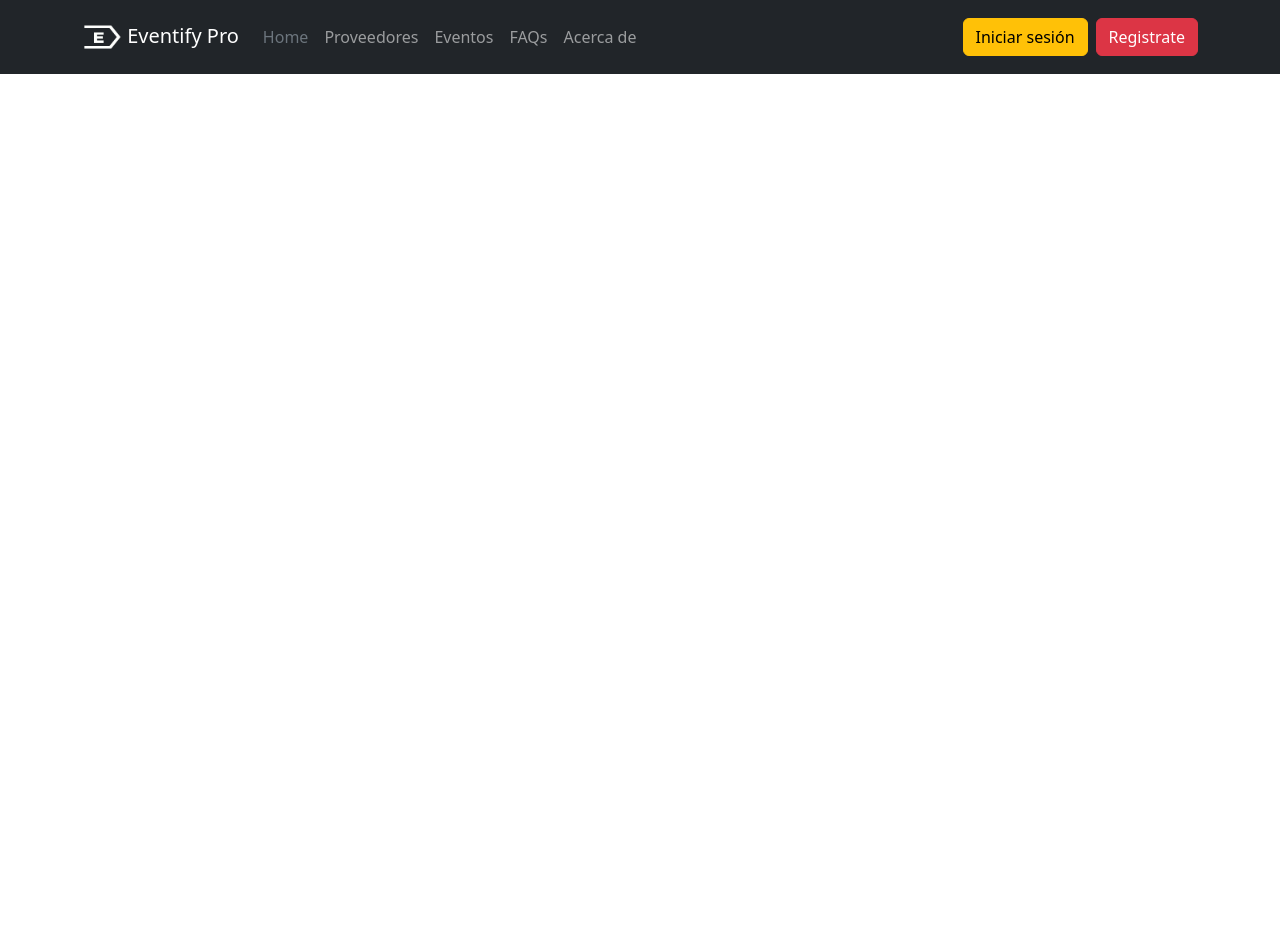
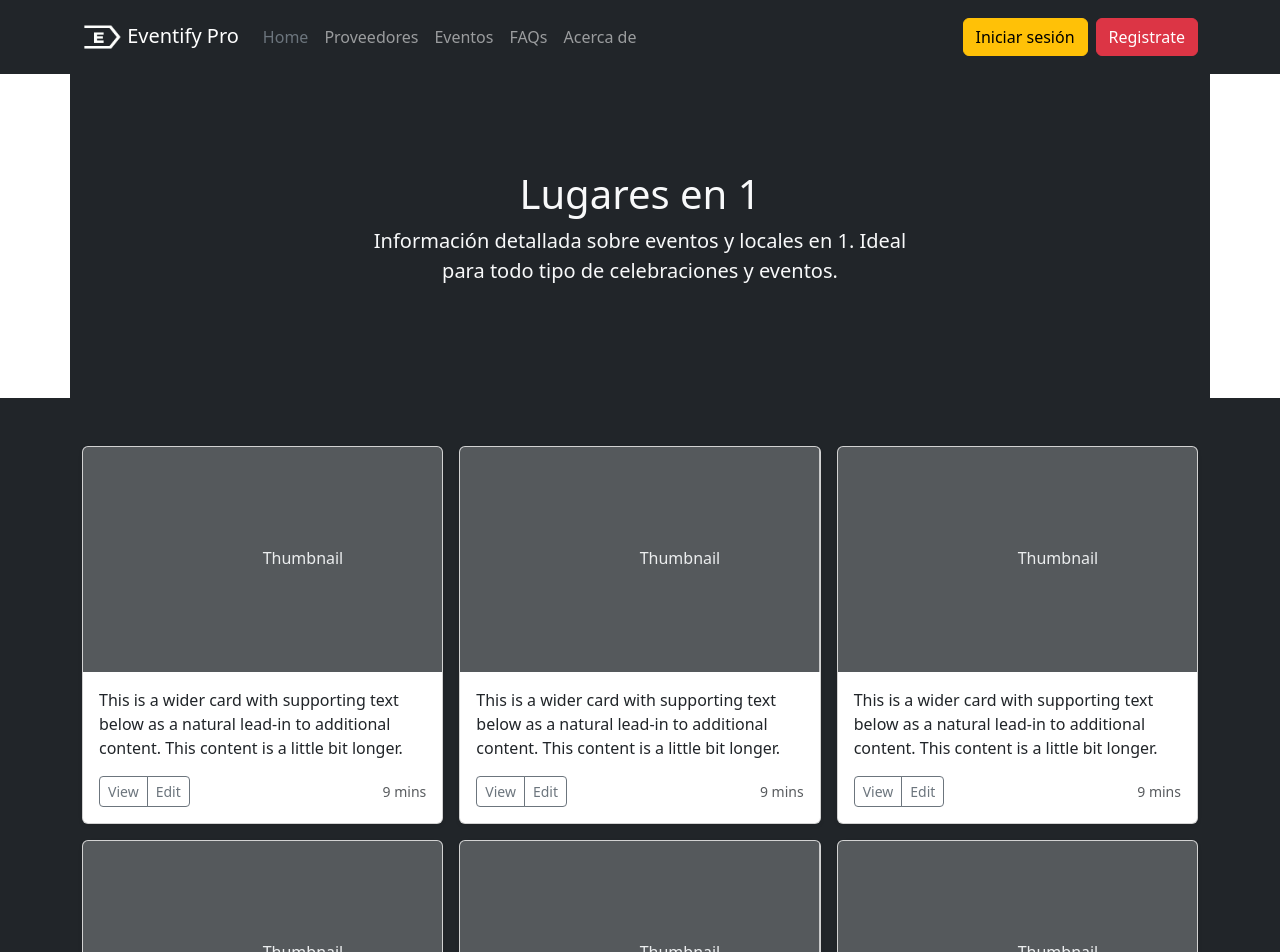
Before and after one commit to ignaciofrag/Eventify-pro-base, a React (Create React App) app: page /city/1 in a window 1280 px wide. Shown: the top 952 px of the page. Before the commit the page ends 800 px from the top, so only its background shows below. Built offline with nearby package versions, Linux system fonts and the light colour scheme.

Commit message:
newfeature cityview

```diff
--- a/src/App.js
+++ b/src/App.js
@@ -5,6 +5,7 @@ import NavigationBar from './components/navbar';
 import UserNavbar from './components/usernavbar'; // Asegúrate de que este es el nombre correcto y la ruta del archivo
 import LoginModal from './components/login'
 import UserDashboard from './views/userdashboard';
+import Cityview from './views/Cityview';
 import 'bootstrap/dist/css/bootstrap.min.css';
 import "@fortawesome/fontawesome-free/css/all.min.css";
 
@@ -19,6 +20,7 @@ function App() {
         <Routes>
           <Route path="/" element={<Home />} />
           <Route path="/userdashboard" element={<UserDashboard />} />
+          <Route path="/city/:cityName" element={<Cityview />} />
           {/* Agregar más rutas aquí */}
         </Routes>
         <LoginModal show={showLogin} onHide={() => setShowLogin(false)} />
--- /dev/null
+++ b/src/views/Cityview.js
@@ -0,0 +1,54 @@
+import React from 'react';
+import { Container, Row, Col, Card, Button } from 'react-bootstrap';
+import { useParams } from 'react-router-dom';
+
+function Cityview() {
+  const { cityName } = useParams();
+
+  // Supongamos que tienes datos más detallados que podrías cargar aquí, posiblemente desde un API o un objeto.
+  const cityData = {
+    title: `Lugares en ${cityName}`,
+    description: `Información detallada sobre eventos y locales en ${cityName}. Ideal para todo tipo de celebraciones y eventos.`,
+    imgSrc: `/path/to/images/${cityName}.jpg` // Asegúrate de tener una estructura de almacenamiento de imágenes coherente
+  };
+
+  return (
+    <main>
+      <section className="py-5 text-center container bg-dark text-light">
+        <div className="row py-lg-5">
+          <div className="col-lg-6 col-md-8 mx-auto">
+            <h1 className="fw-light text-light">{cityData.title}</h1> {/* Utilizando el título de cityData */}
+            <p className="lead">{cityData.description}</p>
+
+          </div>
+        </div>
+      </section>
+
+      <div className="album py-5 bg-dark">
+        <Container>
+          <Row xs={1} sm={2} md={3} className="g-3">
+            {[...Array(9)].map((_, index) => (
+              <Col key={index}>
+                <Card className="shadow-sm">
+                  <svg className="bd-placeholder-img card-img-top" width="100%" height="225" xmlns="http://www.w3.org/2000/svg" role="img" aria-label="Placeholder: Thumbnail" preserveAspectRatio="xMidYMid slice" focusable="false"><title>Placeholder</title><rect width="100%" height="100%" fill="#55595c"></rect><text x="50%" y="50%" fill="#eceeef" dy=".3em">Thumbnail</text></svg>
+                  <Card.Body>
+                    <p className="card-text">This is a wider card with supporting text below as a natural lead-in to additional content. This content is a little bit longer.</p>
+                    <div className="d-flex justify-content-between align-items-center">
+                      <div className="btn-group">
+                        <Button variant="outline-secondary" size="sm">View</Button>{' '}
+                        <Button variant="outline-secondary" size="sm">Edit</Button>
+                      </div>
+                      <small className="text-body-secondary">9 mins</small>
+                    </div>
+                  </Card.Body>
+                </Card>
+              </Col>
+            ))}
+          </Row>
+        </Container>
+      </div>
+    </main>
+  );
+}
+
+export default Cityview;
--- a/src/views/home.js
+++ b/src/views/home.js
@@ -1,7 +1,8 @@
 import React, { useState } from 'react';
 import { Dropdown, DropdownButton, Card, Button, Container, Row, Col, Badge } from 'react-bootstrap';
+import { useNavigate } from 'react-router-dom'; // Importar useNavigate
 import 'bootstrap/dist/css/bootstrap.min.css';
-
+import CityView from './Cityview';
 // Imporcionde imágenes
 import antofagasta from '../imgs/antofagasta.jpg';
 import vinaDelMar from '../imgs/viñadelmar.jpg';
@@ -18,8 +19,10 @@ import valparaiso from '../imgs/Valparaiso.jpg';
 import pucon from '../imgs/Pucon.JPG';
 import puertoVaras from '../imgs/PuertoVaras.jpg';
 
+
 function Home() {
   const [showDropdown, setShowDropdown] = useState(false);
+  const navigate = useNavigate(); // Hook para la navegación
 
   const handleToggleDropdown = (isOpen) => {
     setShowDropdown(isOpen);
@@ -47,6 +50,11 @@ function Home() {
     { city: "Pucón", title: "Lugares en Pucón", img: pucon },
     { city: "Puerto Varas", title: "Lugares en Puerto Varas", img: puertoVaras }
   ];
+
+  const handleMoreInfoClick = (city) => {
+    navigate(`/city/${city}`);
+  };
+
 
   return (
     <div>
@@ -82,14 +90,16 @@ function Home() {
           <Row xs={1} md={2} lg={3} className="g-4">
             {properties.map((property, index) => (
               <Col key={index}>
-                <Card style={{ width: '18rem', backgroundColor: '#333', color: '#fff' }}>
-                  <Card.Img variant="top" src={property.img} />
+    <Card style={{ width: '18rem', backgroundColor: '#333', color: '#fff' }}>
+                <Card.Img variant="top" src={property.img} />
                   <Card.Body>
                     <Card.Title>{property.title}</Card.Title>
                     <Card.Text>
                       Encuentra el lugar perfecto para tus eventos y celebraciones ubicado en {property.city}.
                     </Card.Text>
-                    <Button variant="danger">Más información</Button>
+                    <Button variant="danger" onClick={() => handleMoreInfoClick(property.city)}>
+                    Más información
+                    </Button>
                   </Card.Body>
                 </Card>
               </Col>
@@ -97,7 +107,7 @@ function Home() {
           </Row>
         </Container>
         <Container className="py-5 bg-dark">
-          <h2 className="text-center mb-4 text-light">Proveedores Destacados</h2>
+          <h2 className="text-center mb-4 text-light">Proveedores Destacados ⭐ </h2>
           <Row xs={1} md={2} lg={3} className="g-4">
             {featuredProviders.map(provider => (
               <Col key={provider.id}>
```
